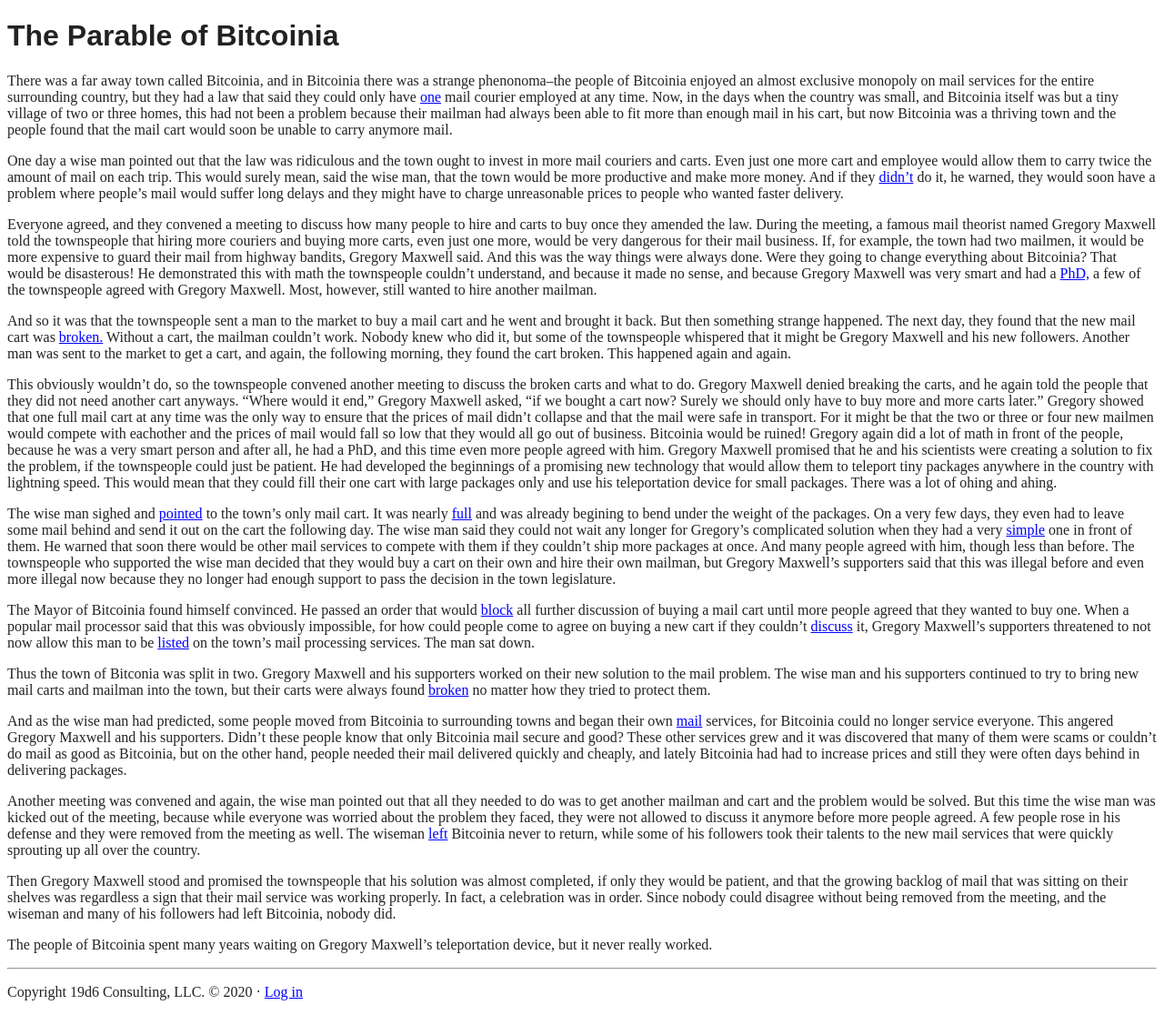
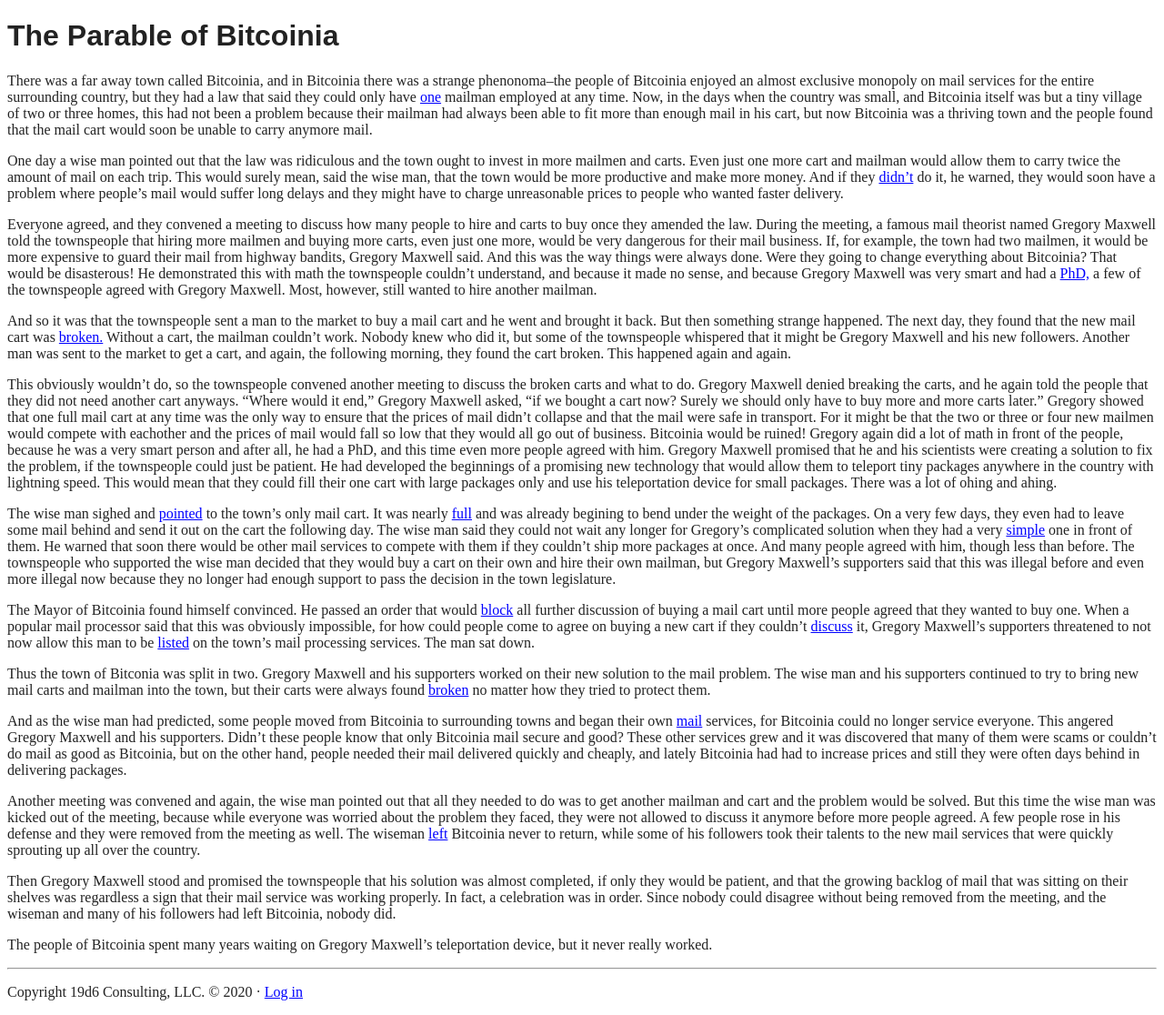
Before and after one commit to makgill/deryk, a Jekyll site: the page built from test.md, in a window 1280 px wide. Shown: the whole page at 91% size. Built offline with Jekyll 4.4.1, drawn with Linux system fonts in a browser that asks for light colours; some web fonts are replaced; our own code applies the rules of GitHub Pages for plain Markdown files.

Commit message:
Update test.md

```diff
--- a/test.md
+++ b/test.md
@@ -5,11 +5,11 @@ long: true
 
 # The Parable of Bitcoinia
 
-There was a far away town called Bitcoinia, and in Bitcoinia there was a strange phenonoma--the people of Bitcoinia enjoyed an almost exclusive monopoly on mail services for the entire surrounding country, but they had a law that said  they could only have [one](https://www.reddit.com/r/Bitcoin/comments/63859l/github_commit_where_satoshi_added_the_block_size/) mail courier employed at any time. Now, in the days when the country was small, and Bitcoinia itself was but a tiny village of two or three homes, this had not been a problem because their mailman had always been able to fit more than enough mail in his cart, but now Bitcoinia was a thriving town and the people found that the mail cart would soon be unable to carry anymore mail.
+There was a far away town called Bitcoinia, and in Bitcoinia there was a strange phenonoma--the people of Bitcoinia enjoyed an almost exclusive monopoly on mail services for the entire surrounding country, but they had a law that said  they could only have [one](https://www.reddit.com/r/Bitcoin/comments/63859l/github_commit_where_satoshi_added_the_block_size/) mailman employed at any time. Now, in the days when the country was small, and Bitcoinia itself was but a tiny village of two or three homes, this had not been a problem because their mailman had always been able to fit more than enough mail in his cart, but now Bitcoinia was a thriving town and the people found that the mail cart would soon be unable to carry anymore mail.
 
-One day a wise man pointed out that the law was ridiculous and the town ought to invest in more mail couriers and carts. Even just one more cart and employee would allow them to carry twice the amount of mail on each trip. This would surely mean, said the wise man, that the town would be more productive and make more money. And if they [didn't](https://bitcointalk.org/index.php?topic=14085.msg1590009#msg1590009) do it, he warned, they would soon have a problem where people's mail would suffer long delays and they might have to charge unreasonable prices to people who wanted faster delivery.
+One day a wise man pointed out that the law was ridiculous and the town ought to invest in more mailmen and carts. Even just one more cart and mailman would allow them to carry twice the amount of mail on each trip. This would surely mean, said the wise man, that the town would be more productive and make more money. And if they [didn't](https://bitcointalk.org/index.php?topic=14085.msg1590009#msg1590009) do it, he warned, they would soon have a problem where people's mail would suffer long delays and they might have to charge unreasonable prices to people who wanted faster delivery.
 
-Everyone agreed, and they convened a meeting to discuss how many people to hire and carts to buy once they amended the law. During the meeting, a famous mail theorist named Gregory Maxwell told the townspeople that hiring more couriers and buying more carts, even just one more, would be very dangerous for their mail business. If, for example, the town had two mailmen, it would be more expensive to guard their mail from highway bandits, Gregory Maxwell said. And this was the way things were always done. Were they going to change everything about Bitcoinia? That would be disasterous! He demonstrated this with math the townspeople couldn't understand, and because it made no sense, and because Gregory Maxwell was very smart and had a [PhD,](https://www.reddit.com/r/btc/comments/89z483/ama_ask_mike_anything/dwuq5rq/) a few of the townspeople agreed with Gregory Maxwell. Most, however, still wanted to hire another mailman.
+Everyone agreed, and they convened a meeting to discuss how many people to hire and carts to buy once they amended the law. During the meeting, a famous mail theorist named Gregory Maxwell told the townspeople that hiring more mailmen and buying more carts, even just one more, would be very dangerous for their mail business. If, for example, the town had two mailmen, it would be more expensive to guard their mail from highway bandits, Gregory Maxwell said. And this was the way things were always done. Were they going to change everything about Bitcoinia? That would be disasterous! He demonstrated this with math the townspeople couldn't understand, and because it made no sense, and because Gregory Maxwell was very smart and had a [PhD,](https://www.reddit.com/r/btc/comments/89z483/ama_ask_mike_anything/dwuq5rq/) a few of the townspeople agreed with Gregory Maxwell. Most, however, still wanted to hire another mailman.
 
 And so it was that the townspeople sent a man to the market to buy a mail cart and he went and brought it back. But then something strange happened. The next day, they found that the new mail cart was [broken.](https://www.reddit.com/r/Bitcoin/comments/3jj2hf/bitcoin_xt_nodes_being_ddosed/) Without a cart, the mailman couldn't work. Nobody knew who did it, but some of the townspeople whispered that it might be Gregory Maxwell and his new followers. Another man was sent to the market to get a cart, and again, the following morning, they found the cart broken. This happened again and again.
 
```
